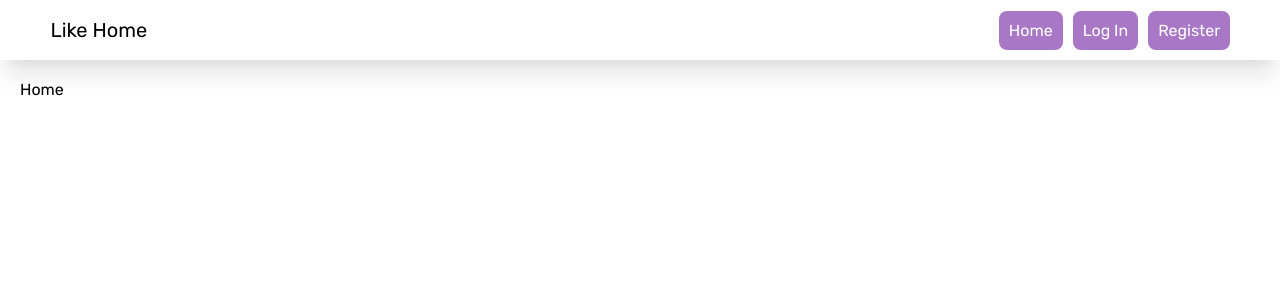
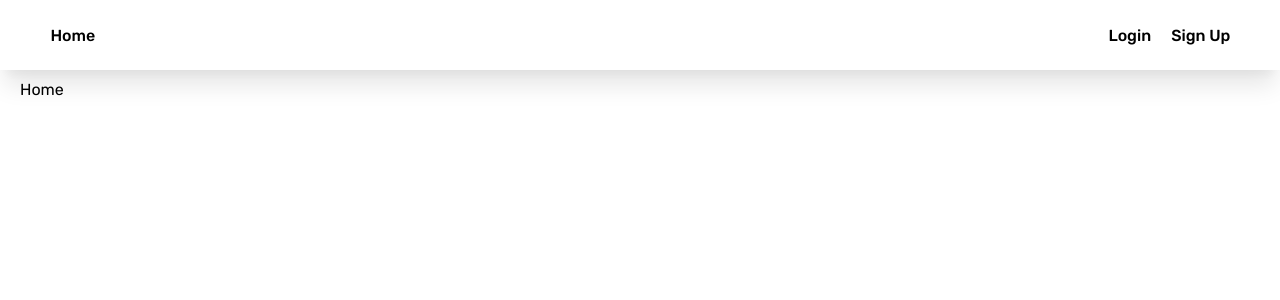
Before and after one commit to rmaskey1/LikeHome, a React (Create React App) app in the folder frontend/: page / in a window 1280 px wide. Shown: the top 300 px of the page. Built offline with nearby package versions, Linux system fonts and the light colour scheme.

Commit message:
feat: toggle navbar content by login state

```diff
--- a/frontend/src/components/NavBar.jsx
+++ b/frontend/src/components/NavBar.jsx
@@ -1,5 +1,5 @@
-import React from "react";
-import { useNavigate } from "react-router-dom";
+import React, { useState } from "react";
+import { Link } from "react-router-dom";
 import styled from "styled-components";
 
 const NavbarContainer = styled.nav`
@@ -10,50 +10,62 @@ const NavbarContainer = styled.nav`
   align-items: center;
   padding: 10px 50px;
   width: 100vw;
-  height: 60px;
+  height: 70px;
   background: #fff;
   color: #000;
   box-shadow: rgba(0, 0, 0, 0.1) 0px 20px 25px -5px,
     rgba(0, 0, 0, 0.04) 0px 10px 10px -5px;
+  font-size: 16px;
+  font-weight: 500;
 `;
 
 const LeftBox = styled.div`
-  font-size: 20px;
+  display: flex;
+  gap: 20px;
 `;
-const CenterBox = styled.div``;
+
 const RightBox = styled.div`
   display: flex;
-  gap: 10px;
+  gap: 20px;
 `;
 
 const Button = styled.button`
-  padding: 10px;
-  border-radius: 8px;
-  background: #a877c5;
-  color: #fff;
+  display: flex;
+  gap: 20px;
+  background-color: transparent;
   cursor: pointer;
-
-  &:hover {
-    background: #847a8f;
-  }
 `;
 
 function NavBar() {
-  const navigate = useNavigate();
+  const [isLogin, setIsLogin] = useState(false);
 
-  const onButtonClick = (path) => {
-    navigate(path);
-  };
+  const logout = () => setIsLogin((prev) => !prev);
 
   return (
     <NavbarContainer>
-      <LeftBox>Like Home</LeftBox>
-      <CenterBox></CenterBox>
-      <RightBox>
-        <Button onClick={() => onButtonClick("")}>Home</Button>
-        <Button onClick={() => onButtonClick("login")}>Log In</Button>
-        <Button onClick={() => onButtonClick("register")}>Register</Button>
-      </RightBox>
+      {isLogin ? (
+        <>
+          <LeftBox>
+            <Link to={""}>Home</Link>
+            <Link to="mybooking">MyBooking</Link>
+          </LeftBox>
+          <RightBox>
+            <Button onClick={logout}>Logout</Button>
+          </RightBox>
+        </>
+      ) : (
+        <>
+          <LeftBox>
+            <Link to={""}>Home</Link>
+          </LeftBox>
+          <RightBox>
+            <Link to="login" onClick={logout}>
+              Login
+            </Link>
+            <Link to="register">Sign Up</Link>
+          </RightBox>
+        </>
+      )}
     </NavbarContainer>
   );
 }
```
